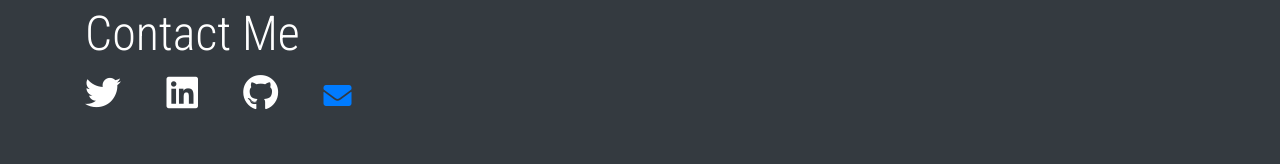
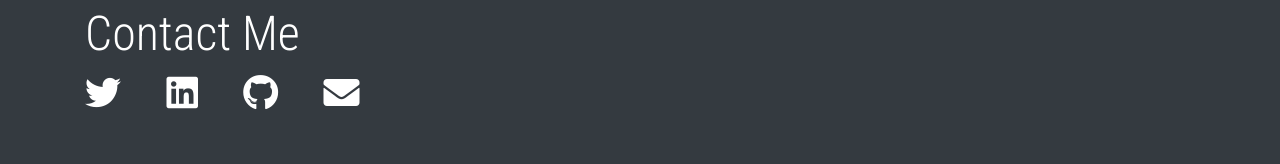
Before and after one commit to faramarzamirshahi/faramarzamirshahi.github.io, a plain HTML site: page index.html in a window 1280 px wide. Shown: the part 4545-4709 px from the top of the page. Drawn offline with nearby package versions, Linux system fonts and the light colour scheme.

Commit message:
updated index.html

```diff
--- a/index.html
+++ b/index.html
@@ -259,7 +259,7 @@
                 <a href="https://twitter.com/famirshahi" class="social-icon"><i class="fab fa-twitter"></i></a>
                 <a href="https://www.linkedin.com/in/famirshahi" class="social-icon"><i class="fab fa-linkedin"></i></a>
                 <a href="https://github.com/faramarzamirshahi" class="social-icon"><i class="fab fa-github"></i></a>
-                <a href="mailto:faramarzamirshahi@gmail.com class="social-icon"><i class="fas fa-envelope"></i></a>
+                <a href="mailto:faramarzamirshahi@gmail.com" class="social-icon"><i class="fas fa-envelope"></i></a>
             </h3>
         </div>
     </section>
```
